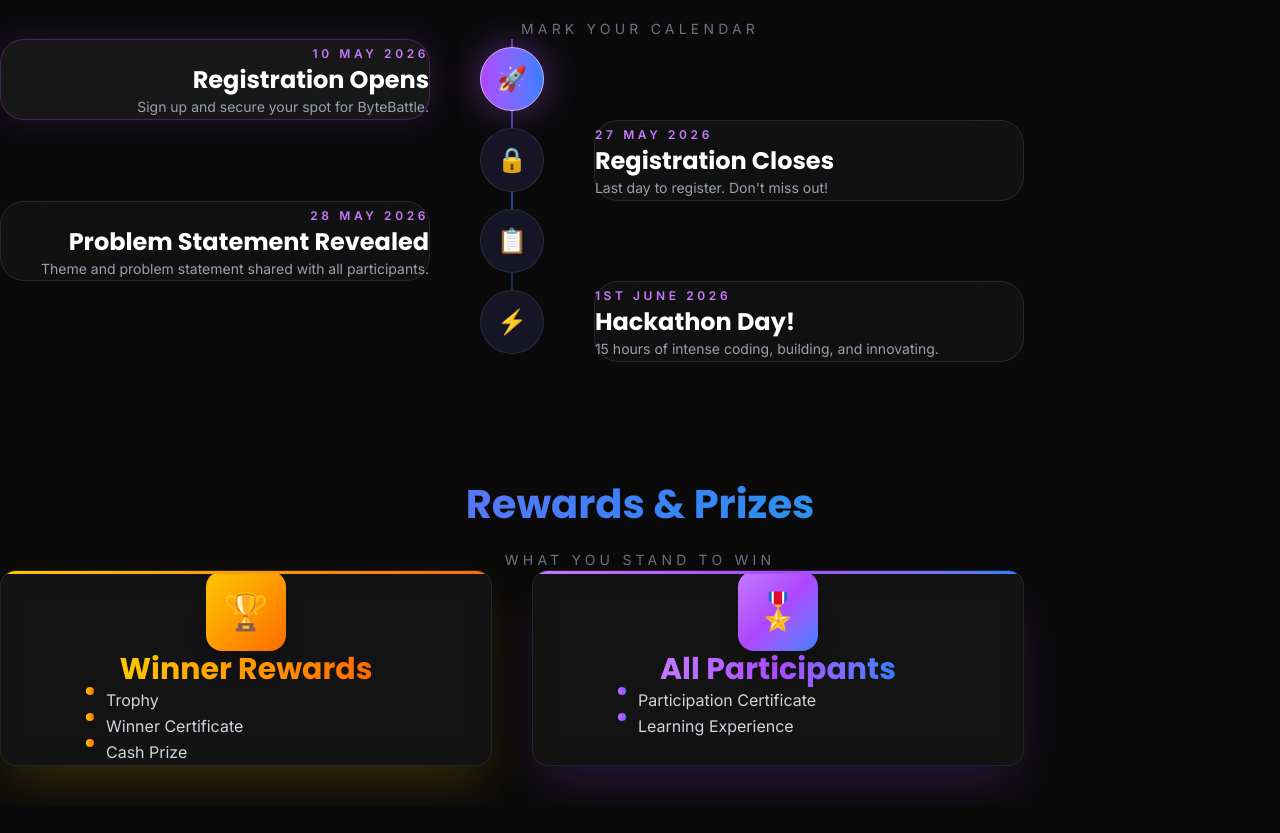
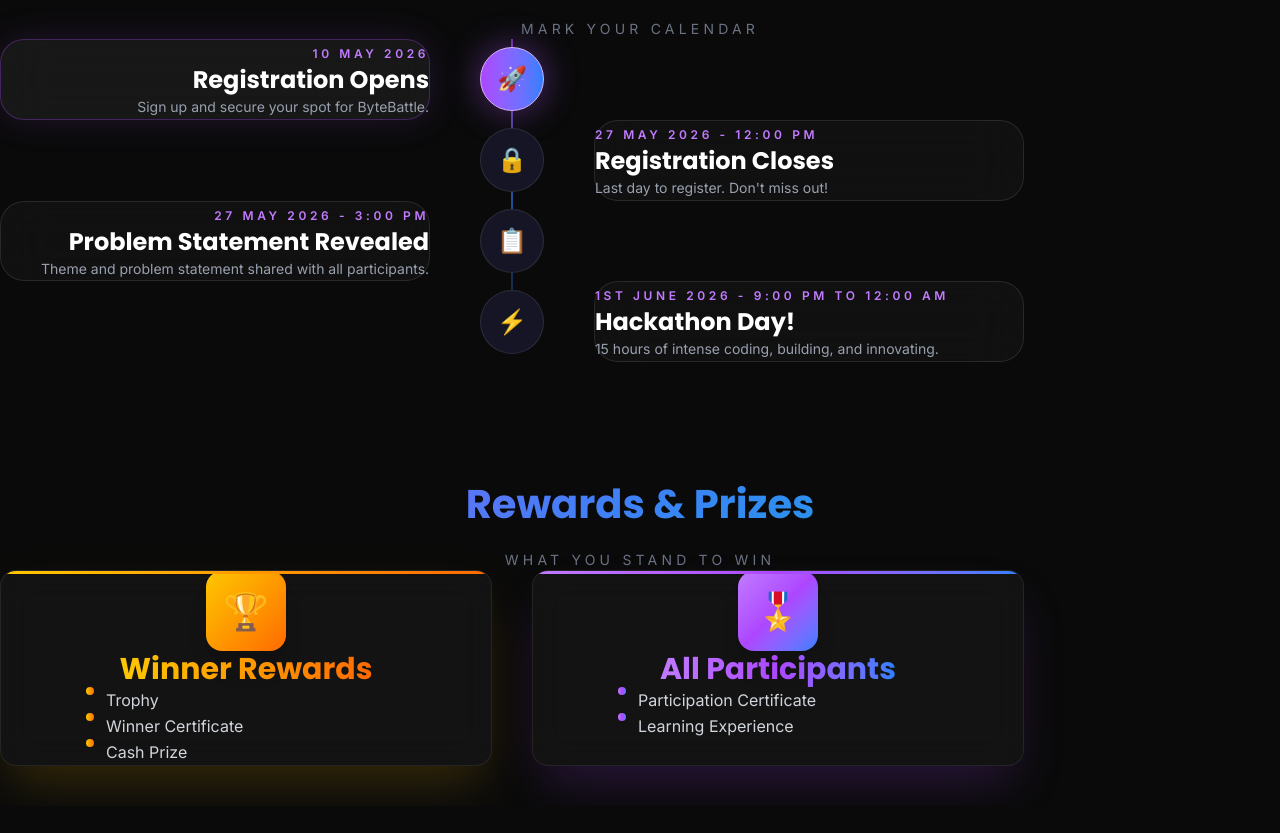
Before and after one commit to jishanmomin26/ByteBattle, a React (Vite) app: page / in a window 1280 px wide. Shown: the part 2269-3102 px from the top of the page. Built offline with nearby package versions, Linux system fonts and the light colour scheme.

Commit message:
Update event dates with specific times

```diff
--- a/src/components/Timeline.jsx
+++ b/src/components/Timeline.jsx
@@ -10,21 +10,21 @@ const steps = [
     active: true,
   },
   {
-    date: '27 May 2026',
+    date: '27 May 2026 - 12:00 pm',
     title: 'Registration Closes',
     description: "Last day to register. Don't miss out!",
     icon: '🔒',
     active: false,
   },
   {
-    date: '28 May 2026',
+    date: '27 May 2026 - 3:00 pm',
     title: 'Problem Statement Revealed',
     description: 'Theme and problem statement shared with all participants.',
     icon: '📋',
     active: false,
   },
   {
-    date: '1st June 2026',
+    date: '1st June 2026 - 9:00 pm to 12:00 am',
     title: 'Hackathon Day!',
     description: '15 hours of intense coding, building, and innovating.',
     icon: '⚡',
```
